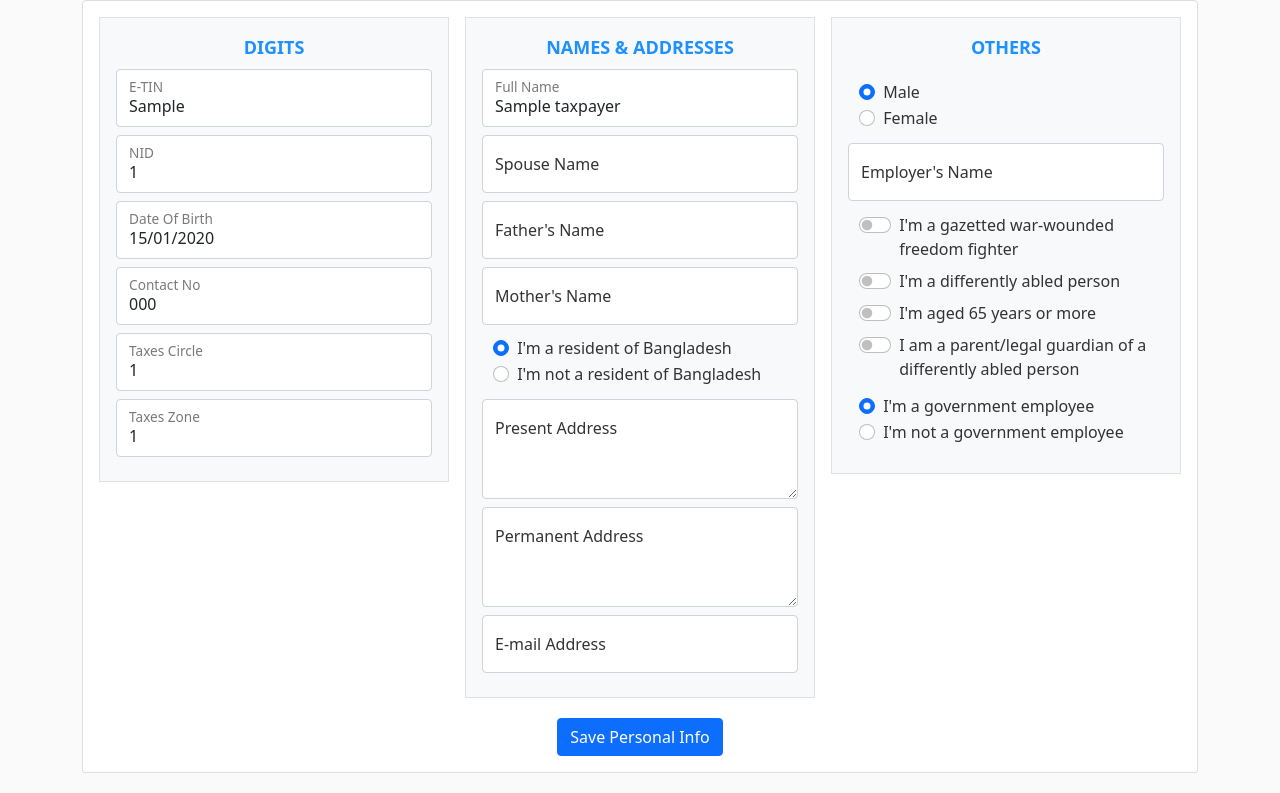
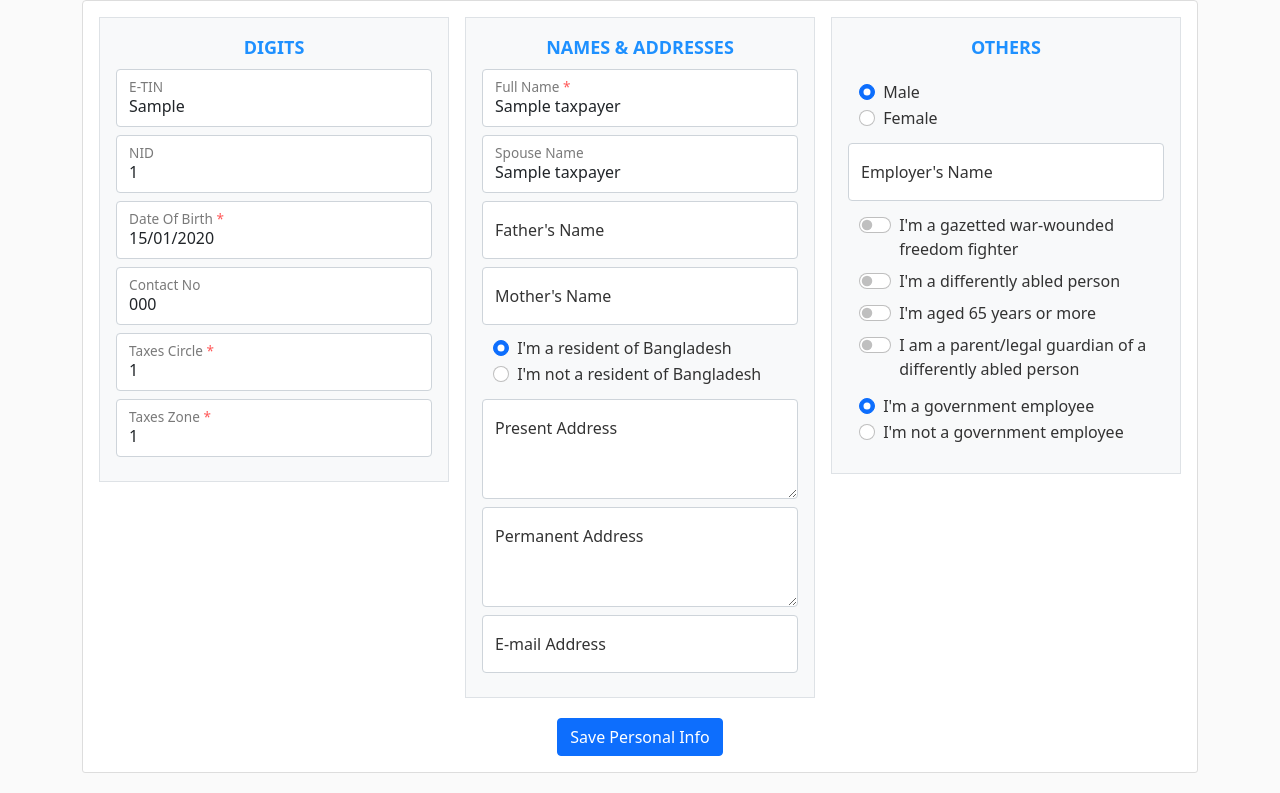
Before and after one commit to layesh/TaxLoverProject, a Django app: page /personal-info/ in a window 1280 px wide. Shown: the part 80-873 px from the top of the page. Run offline with Django 3.2, Linux system fonts and the light colour scheme; a user stored in the database is signed in; tables that the repository leaves empty hold one stand-in row (values such as "Sample post"); grey boxes marked "Sample" are stand-in pictures; some libraries are stand-ins or nearby versions.

Commit message:
Made personal info layout functional.

```diff
--- a/taxlover/models.py
+++ b/taxlover/models.py
@@ -131,6 +131,20 @@ class TaxPayer(models.Model):
         else:
             return ""
 
+    @property
+    def get_name(self):
+        if self.name:
+            return self.name
+        else:
+            return ""
+
+    @property
+    def get_spouse_name(self):
+        if self.spouse_name:
+            return self.spouse_name
+        else:
+            return ""
+
 
 class Salary(models.Model):
     tax_payer = models.ForeignKey(TaxPayer, on_delete=models.CASCADE)
--- a/taxlover/static/taxlover/main.css
+++ b/taxlover/static/taxlover/main.css
@@ -120,3 +120,8 @@ a.article-title:hover {
 .radio-container {
     padding: 0.7rem;
 }
+
+.required:after {
+    content: " *";
+    color: red;
+}
--- a/taxlover/templates/taxlover/personal-info.html
+++ b/taxlover/templates/taxlover/personal-info.html
@@ -21,7 +21,7 @@
                             <div class="form-floating mb-2">
                                 <input type="text" class="form-control" id="datepicker" name="dob"
                                        placeholder="01/01/1950" value="{{ tax_payer.get_dob }}" required>
-                                <label for="floatingInput">Date Of Birth</label>
+                                <label for="floatingInput" class="required">Date Of Birth</label>
                             </div>
                             <div class="form-floating mb-2">
                                 <input type="text" class="form-control" id="floatingInput" name="contact_no"
@@ -31,12 +31,12 @@
                             <div class="form-floating mb-2">
                                 <input type="text" class="form-control" id="floatingInput" name="tax_circle"
                                        placeholder="247" value="{{ tax_payer.get_tax_circle }}" required>
-                                <label for="floatingInput">Taxes Circle</label>
+                                <label for="floatingInput" class="required">Taxes Circle</label>
                             </div>
                             <div class="form-floating mb-2">
                                 <input type="text" class="form-control" id="floatingInput" name="tax_zone"
                                        placeholder="12" value="{{ tax_payer.get_tax_zone }}" required>
-                                <label for="floatingInput">Taxes Zone</label>
+                                <label for="floatingInput" class="required">Taxes Zone</label>
                             </div>
                         </div>
                     </div>
@@ -45,12 +45,12 @@
                             <div style="font-size: large;padding-bottom: 8px;text-align: center; font-weight: bold; color: dodgerblue">NAMES & ADDRESSES</div>
                             <div class="form-floating mb-2">
                                 <input type="text" class="form-control" id="name" name="full_name"
-                                       placeholder="name@example.com" value="{{ tax_payer.name }}" required>
-                                <label for="floatingInput">Full Name</label>
+                                       placeholder="Mr. ABC" value="{{ tax_payer.get_name }}" required>
+                                <label for="floatingInput" class="required">Full Name</label>
                             </div>
                             <div class="form-floating mb-2">
-                                <input type="text" class="form-control" id="floatingInput"
-                                       placeholder="name@example.com">
+                                <input type="text" class="form-control" id="floatingInput" name="spouse_name"
+                                       placeholder="Mrs. XYZ" value="{{ tax_payer.get_spouse_name }}">
                                 <label for="floatingInput">Spouse Name</label>
                             </div>
                             <div class="form-floating mb-2">
--- a/taxlover/views.py
+++ b/taxlover/views.py
@@ -105,6 +105,7 @@ def personal_info(request):
         tax_payer.tax_zone = request.POST.get('tax_zone')
 
         tax_payer.name = request.POST.get('full_name')
+        tax_payer.spouse_name = request.POST.get('spouse_name')
 
         tax_payer.resident = request.POST.get('residentRadios') == 'True'
 
```
